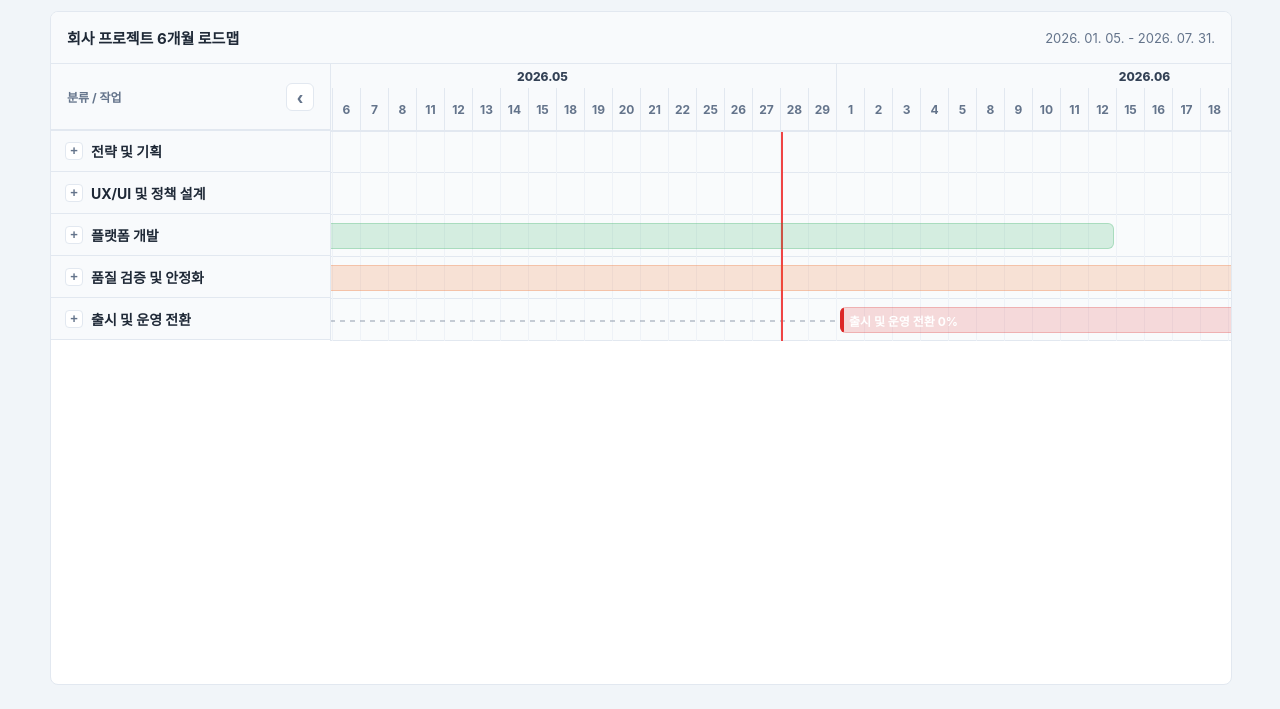
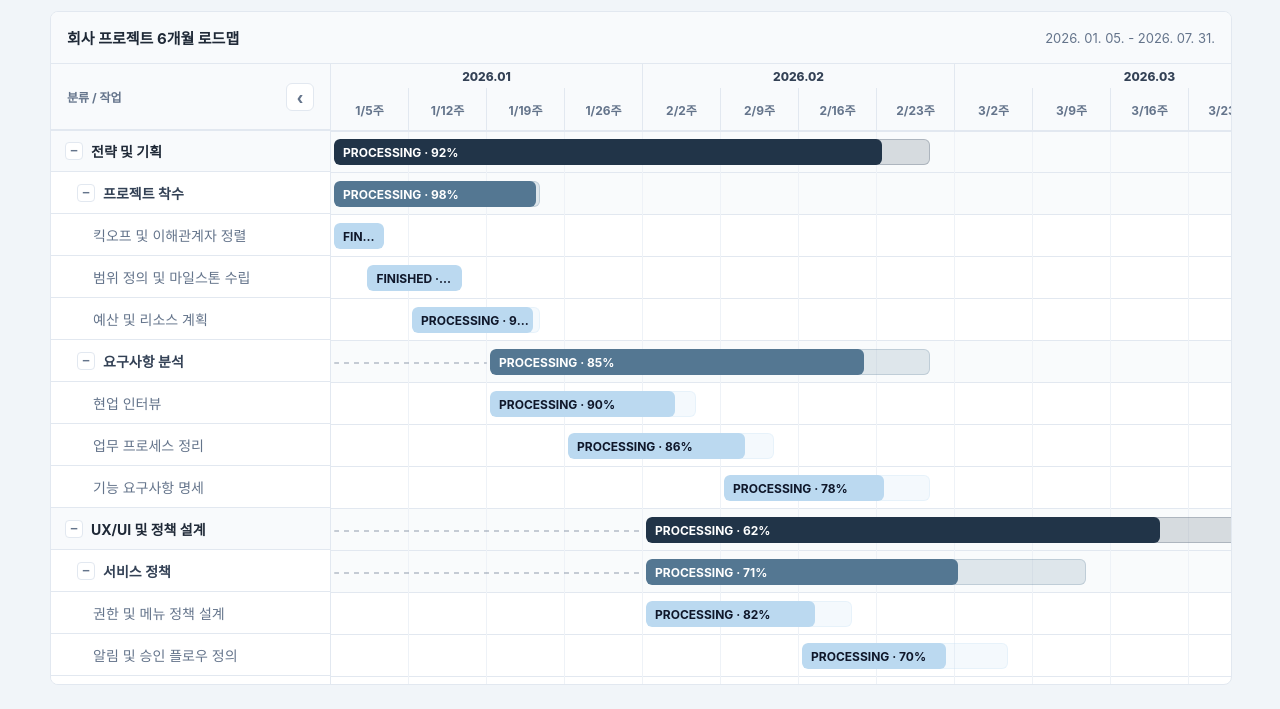
Before and after one commit to a9a9a9/chartProject, a website: page demo/index.html in a window 1280 px wide. Shown: the part 91-800 px from the top of the page. Drawn offline with nearby package versions, Linux system fonts and the light colour scheme.

Commit message:
Support split schedule data and render options

```diff
--- a/data/project-schedule.json
+++ b/data/project-schedule.json
@@ -1,334 +1,627 @@
-[
 {
-    "large": "전략 및 기획",
-    "children": [
+  "largeList": [
     {
-        "medium": "프로젝트 착수",
-        "children": [
+      "id": "L01",
+      "name": "전략 및 기획",
+      "type": "large",
+      "status": "PROCESSING",
+      "start": "2026-01-05",
+      "end": "2026-02-27",
+      "expectDays": 54,
+      "progress": 92,
+      "color": "#2563eb"
+    },
     {
-            "small": "킥오프 및 이해관계자 정렬",
+      "id": "L02",
+      "name": "UX/UI 및 정책 설계",
+      "type": "large",
+      "status": "PROCESSING",
+      "start": "2026-02-02",
+      "end": "2026-04-17",
+      "expectDays": 75,
+      "progress": 62,
+      "color": "#7c3aed"
+    },
+    {
+      "id": "L03",
+      "name": "플랫폼 개발",
+      "type": "large",
+      "status": "PROCESSING",
+      "start": "2026-03-02",
+      "end": "2026-06-12",
+      "expectDays": 103,
+      "progress": 38,
+      "color": "#16a34a"
+    },
+    {
+      "id": "L04",
+      "name": "품질 검증 및 안정화",
+      "type": "large",
+      "status": "PROCESSING",
+      "start": "2026-04-20",
+      "end": "2026-07-03",
+      "expectDays": 75,
+      "progress": 8,
+      "color": "#ea580c"
+    },
+    {
+      "id": "L05",
+      "name": "출시 및 운영 전환",
+      "type": "large",
+      "status": "READY",
+      "start": "2026-06-01",
+      "end": "2026-07-31",
+      "expectDays": 61,
+      "progress": 0,
+      "color": "#dc2626"
+    }
+  ],
+  "mediumList": [
+    {
+      "largeId": "L01",
+      "id": "L01M01",
+      "name": "프로젝트 착수",
+      "type": "medium",
+      "status": "PROCESSING",
+      "start": "2026-01-05",
+      "end": "2026-01-23",
+      "expectDays": 19,
+      "progress": 98,
+      "color": "#2563eb"
+    },
+    {
+      "largeId": "L01",
+      "id": "L01M02",
+      "name": "요구사항 분석",
+      "type": "medium",
+      "status": "PROCESSING",
+      "start": "2026-01-19",
+      "end": "2026-02-27",
+      "expectDays": 40,
+      "progress": 85,
+      "color": "#0891b2"
+    },
+    {
+      "largeId": "L02",
+      "id": "L02M01",
+      "name": "서비스 정책",
+      "type": "medium",
+      "status": "PROCESSING",
+      "start": "2026-02-02",
+      "end": "2026-03-13",
+      "expectDays": 40,
+      "progress": 71,
+      "color": "#7c3aed"
+    },
+    {
+      "largeId": "L02",
+      "id": "L02M02",
+      "name": "화면 설계",
+      "type": "medium",
+      "status": "PROCESSING",
+      "start": "2026-02-09",
+      "end": "2026-04-17",
+      "expectDays": 68,
+      "progress": 56,
+      "color": "#9333ea"
+    },
+    {
+      "largeId": "L03",
+      "id": "L03M01",
+      "name": "프론트엔드",
+      "type": "medium",
+      "status": "PROCESSING",
+      "start": "2026-03-02",
+      "end": "2026-05-29",
+      "expectDays": 89,
+      "progress": 39,
+      "color": "#16a34a"
+    },
+    {
+      "largeId": "L03",
+      "id": "L03M02",
+      "name": "백엔드",
+      "type": "medium",
+      "status": "PROCESSING",
+      "start": "2026-03-02",
+      "end": "2026-06-12",
+      "expectDays": 103,
+      "progress": 38,
+      "color": "#0f766e"
+    },
+    {
+      "largeId": "L03",
+      "id": "L03M03",
+      "name": "데이터 및 연동",
+      "type": "medium",
+      "status": "PROCESSING",
+      "start": "2026-03-09",
+      "end": "2026-06-05",
+      "expectDays": 89,
+      "progress": 37,
+      "color": "#65a30d"
+    },
+    {
+      "largeId": "L04",
+      "id": "L04M01",
+      "name": "테스트 준비",
+      "type": "medium",
+      "status": "PROCESSING",
+      "start": "2026-04-20",
+      "end": "2026-06-05",
+      "expectDays": 47,
+      "progress": 16,
+      "color": "#ea580c"
+    },
+    {
+      "largeId": "L04",
+      "id": "L04M02",
+      "name": "통합 검증",
+      "type": "medium",
+      "status": "READY",
+      "start": "2026-05-25",
+      "end": "2026-07-03",
+      "expectDays": 40,
+      "progress": 0,
+      "color": "#f97316"
+    },
+    {
+      "largeId": "L05",
+      "id": "L05M01",
+      "name": "배포 준비",
+      "type": "medium",
+      "status": "READY",
+      "start": "2026-06-01",
+      "end": "2026-07-10",
+      "expectDays": 40,
+      "progress": 0,
+      "color": "#dc2626"
+    },
+    {
+      "largeId": "L05",
+      "id": "L05M02",
+      "name": "오픈 및 안정화",
+      "type": "medium",
+      "status": "READY",
+      "start": "2026-07-06",
+      "end": "2026-07-31",
+      "expectDays": 26,
+      "progress": 0,
+      "color": "#be123c"
+    }
+  ],
+  "smallList": [
+    {
+      "mediumId": "L01M01",
+      "id": "L01M01S01",
+      "name": "킥오프 및 이해관계자 정렬",
+      "type": "small",
+      "status": "FINISHED",
       "start": "2026-01-05",
       "end": "2026-01-09",
+      "expectDays": 5,
       "progress": 100,
       "color": "#2563eb"
     },
     {
-            "small": "범위 정의 및 마일스톤 수립",
+      "mediumId": "L01M01",
+      "id": "L01M01S02",
+      "name": "범위 정의 및 마일스톤 수립",
+      "type": "small",
+      "status": "FINISHED",
       "start": "2026-01-08",
       "end": "2026-01-16",
+      "expectDays": 9,
       "progress": 100,
       "color": "#2563eb"
     },
     {
-            "small": "예산 및 리소스 계획",
+      "mediumId": "L01M01",
+      "id": "L01M01S03",
+      "name": "예산 및 리소스 계획",
+      "type": "small",
+      "status": "PROCESSING",
       "start": "2026-01-12",
       "end": "2026-01-23",
+      "expectDays": 12,
       "progress": 95,
       "color": "#2563eb"
-          }
-        ]
     },
     {
-        "medium": "요구사항 분석",
-        "children": [
-          {
-            "small": "현업 인터뷰",
+      "mediumId": "L01M02",
+      "id": "L01M02S01",
+      "name": "현업 인터뷰",
+      "type": "small",
+      "status": "PROCESSING",
       "start": "2026-01-19",
       "end": "2026-02-06",
+      "expectDays": 19,
       "progress": 90,
       "color": "#0891b2"
     },
     {
-            "small": "업무 프로세스 정리",
+      "mediumId": "L01M02",
+      "id": "L01M02S02",
+      "name": "업무 프로세스 정리",
+      "type": "small",
+      "status": "PROCESSING",
       "start": "2026-01-26",
       "end": "2026-02-13",
+      "expectDays": 19,
       "progress": 86,
       "color": "#0891b2"
     },
     {
-            "small": "기능 요구사항 명세",
+      "mediumId": "L01M02",
+      "id": "L01M02S03",
+      "name": "기능 요구사항 명세",
+      "type": "small",
+      "status": "PROCESSING",
       "start": "2026-02-09",
       "end": "2026-02-27",
+      "expectDays": 19,
       "progress": 78,
       "color": "#0891b2"
-          }
-        ]
-      }
-    ]
     },
     {
-    "large": "UX/UI 및 정책 설계",
-    "children": [
-      {
-        "medium": "서비스 정책",
-        "children": [
-          {
-            "small": "권한 및 메뉴 정책 설계",
+      "mediumId": "L02M01",
+      "id": "L02M01S01",
+      "name": "권한 및 메뉴 정책 설계",
+      "type": "small",
+      "status": "PROCESSING",
       "start": "2026-02-02",
       "end": "2026-02-20",
+      "expectDays": 19,
       "progress": 82,
       "color": "#7c3aed"
     },
     {
-            "small": "알림 및 승인 플로우 정의",
+      "mediumId": "L02M01",
+      "id": "L02M01S02",
+      "name": "알림 및 승인 플로우 정의",
+      "type": "small",
+      "status": "PROCESSING",
       "start": "2026-02-16",
       "end": "2026-03-06",
+      "expectDays": 19,
       "progress": 70,
       "color": "#7c3aed"
     },
     {
-            "small": "데이터 입력/검증 정책",
+      "mediumId": "L02M01",
+      "id": "L02M01S03",
+      "name": "데이터 입력/검증 정책",
+      "type": "small",
+      "status": "PROCESSING",
       "start": "2026-02-23",
       "end": "2026-03-13",
+      "expectDays": 19,
       "progress": 62,
       "color": "#7c3aed"
-          }
-        ]
     },
     {
-        "medium": "화면 설계",
-        "children": [
-          {
-            "small": "IA 및 사용자 흐름 작성",
+      "mediumId": "L02M02",
+      "id": "L02M02S01",
+      "name": "IA 및 사용자 흐름 작성",
+      "type": "small",
+      "status": "PROCESSING",
       "start": "2026-02-09",
       "end": "2026-02-27",
+      "expectDays": 19,
       "progress": 88,
       "color": "#9333ea"
     },
     {
-            "small": "와이어프레임 제작",
+      "mediumId": "L02M02",
+      "id": "L02M02S02",
+      "name": "와이어프레임 제작",
+      "type": "small",
+      "status": "PROCESSING",
       "start": "2026-02-23",
       "end": "2026-03-20",
+      "expectDays": 26,
       "progress": 65,
       "color": "#9333ea"
     },
     {
-            "small": "디자인 시스템 정리",
+      "mediumId": "L02M02",
+      "id": "L02M02S03",
+      "name": "디자인 시스템 정리",
+      "type": "small",
+      "status": "PROCESSING",
       "start": "2026-03-09",
       "end": "2026-04-03",
+      "expectDays": 26,
       "progress": 42,
       "color": "#9333ea"
     },
     {
-            "small": "주요 화면 시안 확정",
+      "mediumId": "L02M02",
+      "id": "L02M02S04",
+      "name": "주요 화면 시안 확정",
+      "type": "small",
+      "status": "PROCESSING",
       "start": "2026-03-23",
       "end": "2026-04-17",
+      "expectDays": 26,
       "progress": 28,
       "color": "#9333ea"
-          }
-        ]
-      }
-    ]
     },
     {
-    "large": "플랫폼 개발",
-    "children": [
-      {
-        "medium": "프론트엔드",
-        "children": [
-          {
-            "small": "프로젝트 구조 및 공통 레이아웃",
+      "mediumId": "L03M01",
+      "id": "L03M01S01",
+      "name": "프로젝트 구조 및 공통 레이아웃",
+      "type": "small",
+      "status": "PROCESSING",
       "start": "2026-03-02",
       "end": "2026-03-20",
+      "expectDays": 19,
       "progress": 75,
       "color": "#16a34a"
     },
     {
-            "small": "대시보드 및 리스트 화면",
+      "mediumId": "L03M01",
+      "id": "L03M01S02",
+      "name": "대시보드 및 리스트 화면",
+      "type": "small",
+      "status": "PROCESSING",
       "start": "2026-03-16",
       "end": "2026-04-17",
+      "expectDays": 33,
       "progress": 48,
       "color": "#16a34a"
     },
     {
-            "small": "상세/등록/수정 화면",
+      "mediumId": "L03M01",
+      "id": "L03M01S03",
+      "name": "상세/등록/수정 화면",
+      "type": "small",
+      "status": "PROCESSING",
       "start": "2026-04-06",
       "end": "2026-05-08",
+      "expectDays": 33,
       "progress": 24,
       "color": "#16a34a"
     },
     {
-            "small": "차트 및 리포트 화면",
+      "mediumId": "L03M01",
+      "id": "L03M01S04",
+      "name": "차트 및 리포트 화면",
+      "type": "small",
+      "status": "PROCESSING",
       "start": "2026-04-27",
       "end": "2026-05-29",
+      "expectDays": 33,
       "progress": 8,
       "color": "#16a34a"
-          }
-        ]
     },
     {
-        "medium": "백엔드",
-        "children": [
-          {
-            "small": "API 설계 및 계약 정의",
+      "mediumId": "L03M02",
+      "id": "L03M02S01",
+      "name": "API 설계 및 계약 정의",
+      "type": "small",
+      "status": "PROCESSING",
       "start": "2026-03-02",
       "end": "2026-03-27",
+      "expectDays": 26,
       "progress": 80,
       "color": "#0f766e"
     },
     {
-            "small": "인증/권한 모듈 개발",
+      "mediumId": "L03M02",
+      "id": "L03M02S02",
+      "name": "인증/권한 모듈 개발",
+      "type": "small",
+      "status": "PROCESSING",
       "start": "2026-03-23",
       "end": "2026-04-24",
+      "expectDays": 33,
       "progress": 45,
       "color": "#0f766e"
     },
     {
-            "small": "업무 도메인 API 개발",
+      "mediumId": "L03M02",
+      "id": "L03M02S03",
+      "name": "업무 도메인 API 개발",
+      "type": "small",
+      "status": "PROCESSING",
       "start": "2026-04-13",
       "end": "2026-05-29",
+      "expectDays": 47,
       "progress": 20,
       "color": "#0f766e"
     },
     {
-            "small": "배치 및 알림 처리",
+      "mediumId": "L03M02",
+      "id": "L03M02S04",
+      "name": "배치 및 알림 처리",
+      "type": "small",
+      "status": "PROCESSING",
       "start": "2026-05-11",
       "end": "2026-06-12",
+      "expectDays": 33,
       "progress": 5,
       "color": "#0f766e"
-          }
-        ]
     },
     {
-        "medium": "데이터 및 연동",
-        "children": [
-          {
-            "small": "DB 모델링",
+      "mediumId": "L03M03",
+      "id": "L03M03S01",
+      "name": "DB 모델링",
+      "type": "small",
+      "status": "PROCESSING",
       "start": "2026-03-09",
       "end": "2026-04-03",
+      "expectDays": 26,
       "progress": 68,
       "color": "#65a30d"
     },
     {
-            "small": "외부 시스템 연동 규격 협의",
+      "mediumId": "L03M03",
+      "id": "L03M03S02",
+      "name": "외부 시스템 연동 규격 협의",
+      "type": "small",
+      "status": "PROCESSING",
       "start": "2026-03-30",
       "end": "2026-04-24",
+      "expectDays": 26,
       "progress": 38,
       "color": "#65a30d"
     },
     {
-            "small": "마이그레이션 스크립트 작성",
+      "mediumId": "L03M03",
+      "id": "L03M03S03",
+      "name": "마이그레이션 스크립트 작성",
+      "type": "small",
+      "status": "PROCESSING",
       "start": "2026-05-04",
       "end": "2026-06-05",
+      "expectDays": 33,
       "progress": 6,
       "color": "#65a30d"
-          }
-        ]
-      }
-    ]
     },
     {
-    "large": "품질 검증 및 안정화",
-    "children": [
-      {
-        "medium": "테스트 준비",
-        "children": [
-          {
-            "small": "테스트 시나리오 작성",
+      "mediumId": "L04M01",
+      "id": "L04M01S01",
+      "name": "테스트 시나리오 작성",
+      "type": "small",
+      "status": "PROCESSING",
       "start": "2026-04-20",
       "end": "2026-05-15",
+      "expectDays": 26,
       "progress": 30,
       "color": "#ea580c"
     },
     {
-            "small": "테스트 데이터 구성",
+      "mediumId": "L04M01",
+      "id": "L04M01S02",
+      "name": "테스트 데이터 구성",
+      "type": "small",
+      "status": "PROCESSING",
       "start": "2026-05-04",
       "end": "2026-05-22",
+      "expectDays": 19,
       "progress": 12,
       "color": "#ea580c"
     },
     {
-            "small": "자동화 테스트 기반 구축",
+      "mediumId": "L04M01",
+      "id": "L04M01S03",
+      "name": "자동화 테스트 기반 구축",
+      "type": "small",
+      "status": "PROCESSING",
       "start": "2026-05-11",
       "end": "2026-06-05",
+      "expectDays": 26,
       "progress": 5,
       "color": "#ea580c"
-          }
-        ]
     },
     {
-        "medium": "통합 검증",
-        "children": [
-          {
-            "small": "1차 통합 테스트",
+      "mediumId": "L04M02",
+      "id": "L04M02S01",
+      "name": "1차 통합 테스트",
+      "type": "small",
+      "status": "READY",
       "start": "2026-05-25",
       "end": "2026-06-12",
+      "expectDays": 19,
       "progress": 0,
       "color": "#f97316"
     },
     {
-            "small": "성능 점검 및 튜닝",
+      "mediumId": "L04M02",
+      "id": "L04M02S02",
+      "name": "성능 점검 및 튜닝",
+      "type": "small",
+      "status": "READY",
       "start": "2026-06-08",
       "end": "2026-06-26",
+      "expectDays": 19,
       "progress": 0,
       "color": "#f97316"
     },
     {
-            "small": "결함 수정 및 회귀 테스트",
+      "mediumId": "L04M02",
+      "id": "L04M02S03",
+      "name": "결함 수정 및 회귀 테스트",
+      "type": "small",
+      "status": "READY",
       "start": "2026-06-15",
       "end": "2026-07-03",
+      "expectDays": 19,
       "progress": 0,
       "color": "#f97316"
-          }
-        ]
-      }
-    ]
     },
     {
-    "large": "출시 및 운영 전환",
-    "children": [
-      {
-        "medium": "배포 준비",
-        "children": [
-          {
-            "small": "운영 인프라 점검",
+      "mediumId": "L05M01",
+      "id": "L05M01S01",
+      "name": "운영 인프라 점검",
+      "type": "small",
+      "status": "READY",
       "start": "2026-06-01",
       "end": "2026-06-19",
+      "expectDays": 19,
       "progress": 0,
       "color": "#dc2626"
     },
     {
-            "small": "릴리즈 노트 및 운영 매뉴얼",
+      "mediumId": "L05M01",
+      "id": "L05M01S02",
+      "name": "릴리즈 노트 및 운영 매뉴얼",
+      "type": "small",
+      "status": "READY",
       "start": "2026-06-15",
       "end": "2026-07-03",
+      "expectDays": 19,
       "progress": 0,
       "color": "#dc2626"
     },
     {
-            "small": "사용자 교육",
+      "mediumId": "L05M01",
+      "id": "L05M01S03",
+      "name": "사용자 교육",
+      "type": "small",
+      "status": "READY",
       "start": "2026-06-22",
       "end": "2026-07-10",
+      "expectDays": 19,
       "progress": 0,
       "color": "#dc2626"
-          }
-        ]
     },
     {
-        "medium": "오픈 및 안정화",
-        "children": [
-          {
-            "small": "최종 배포 리허설",
+      "mediumId": "L05M02",
+      "id": "L05M02S01",
+      "name": "최종 배포 리허설",
+      "type": "small",
+      "status": "READY",
       "start": "2026-07-06",
       "end": "2026-07-10",
+      "expectDays": 5,
       "progress": 0,
       "color": "#be123c"
     },
     {
-            "small": "프로덕션 오픈",
+      "mediumId": "L05M02",
+      "id": "L05M02S02",
+      "name": "프로덕션 오픈",
+      "type": "small",
+      "status": "READY",
       "start": "2026-07-13",
       "end": "2026-07-17",
+      "expectDays": 5,
       "progress": 0,
       "color": "#be123c"
     },
     {
-            "small": "오픈 후 모니터링",
+      "mediumId": "L05M02",
+      "id": "L05M02S03",
+      "name": "오픈 후 모니터링",
+      "type": "small",
+      "status": "READY",
       "start": "2026-07-20",
       "end": "2026-07-31",
+      "expectDays": 12,
       "progress": 0,
       "color": "#be123c"
     }
   ]
 }
-    ]
-  }
-]
--- a/demo/index.html
+++ b/demo/index.html
@@ -4,7 +4,7 @@
     <meta charset="utf-8" />
     <meta name="viewport" content="width=device-width, initial-scale=1" />
     <title>jQuery Custom Gantt Demo</title>
-    <link rel="stylesheet" href="../dist/jquery.custom-gantt.css?v=20260525-11" />
+    <link rel="stylesheet" href="../dist/jquery.custom-gantt.css?v=20260528-5" />
     <style>
       html,
       body {
@@ -152,7 +152,7 @@
         </div>
         <div class="demo-actions">
           <div class="demo-toggle" aria-label="날짜 보기 단위">
-            <button class="demo-button is-active" type="button" data-view-mode="day">일별</button>
+            <button class="demo-button" type="button" data-view-mode="day">일별</button>
             <button class="demo-button" type="button" data-view-mode="week">주별</button>
             <button class="demo-button" type="button" data-view-mode="month">월별</button>
           </div>
@@ -160,7 +160,12 @@
             <button class="demo-button is-active" type="button" data-size="compact">Compact</button>
             <button class="demo-button" type="button" data-size="wide">Wide</button>
           </div>
-          <button class="demo-icon-button is-collapsed" type="button" id="toggleAllRows" aria-label="전체 펼치기" title="전체 펼치기"></button>
+          <div class="demo-toggle" aria-label="분류 펼침 단계">
+            <button class="demo-button" type="button" data-expand-level="large">대분류</button>
+            <button class="demo-button" type="button" data-expand-level="medium">중분류</button>
+            <button class="demo-button" type="button" data-expand-level="small">소분류</button>
+          </div>
+          <button style="display: none;" class="demo-icon-button is-collapsed" type="button" id="toggleAllRows" aria-label="전체 펼치기" title="전체 펼치기"></button>
         </div>
       </header>
 
@@ -168,33 +173,90 @@
     </main>
 
     <script src="https://code.jquery.com/jquery-3.7.1.min.js"></script>
-    <script src="../dist/jquery.custom-gantt.js?v=20260525-11"></script>
+    <script src="../dist/jquery.custom-gantt.js?v=20260528-9"></script>
     <script>
       $(function () {
         var isAllCollapsed = true;
         var baseOptions = {
           title: '회사 프로젝트 6개월 로드맵',
           data: [],
-          startDate: '2026-01-05',
-          endDate: '2026-07-31',
           dayWidth: 28,
           weekWidth: 78,
           monthWidth: 112,
-          viewMode: 'day',
-          initialCenterDate: 'today',
+          viewMode: 'week',
+          initialCenterDate: 'start',
           initialCollapsed: true,
+          initialExpandLevel: 'small',
           excludeWeekends: true,
           colorTheme: 'default',
-          ignoreDataColors: false
+          ignoreDataColors: false,
+          colorRenderer: function (item) {
+            /* if (item.status === 'done' || item.status === 'FINISHED') {
+              return 'green';
+            }
+
+            if (item.status === 'risk') {
+              return 'red';
+            }
+
+            if (item.status === 'hold' || item.status === 'READY') {
+              return 'orange';
+            } */
+
+            if(item.type == 'large') return '#213448';
+            if(item.type == 'medium') return '#547792';
+            if(item.type == 'small') return '#BBD9F0';
+
+            return null;
+          },
+          barLabelRenderer: function (item, context) {
+            return item.status + ' · ' + context.progress + '%';
+            //return context.progress + '%';
+          }
         };
+
+        syncDemoButtons(baseOptions);
 
         $.getJSON('../data/project-schedule.json')
           .done(function (data) {
-            $('#gantt').customGantt($.extend({}, baseOptions, { data: data }));
+            $('#gantt').customGantt($.extend({}, baseOptions, { data: normalizeGanttData(data) }));
           })
           .fail(function () {
             $('#gantt').html('<div class="custom-gantt"><div class="cg-empty">일정 JSON을 불러오지 못했습니다.</div></div>');
           });
+
+        function normalizeGanttData(data) {
+          if (data && data.largeList && data.mediumList && data.smallList) {
+            return $.customGantt.buildHierarchy(data.largeList, data.mediumList, data.smallList);
+          }
+
+          return data;
+        }
+
+        function getInitialExpandLevel(options) {
+          if (options.initialExpandLevel) {
+            return options.initialExpandLevel;
+          }
+
+          return options.initialCollapsed ? 'large' : 'small';
+        }
+
+        function syncDemoButtons(options) {
+          var viewMode = options.viewMode || 'day';
+          var expandLevel = getInitialExpandLevel(options);
+
+          $('[data-view-mode]').removeClass('is-active');
+          $('[data-view-mode="' + viewMode + '"]').addClass('is-active');
+
+          $('[data-expand-level]').removeClass('is-active');
+          $('[data-expand-level="' + expandLevel + '"]').addClass('is-active');
+
+          isAllCollapsed = expandLevel === 'large';
+          $('#toggleAllRows')
+            .toggleClass('is-collapsed', isAllCollapsed)
+            .attr('aria-label', isAllCollapsed ? '전체 펼치기' : '전체 접기')
+            .attr('title', isAllCollapsed ? '전체 펼치기' : '전체 접기');
+        }
 
         $('[data-view-mode]').on('click', function () {
           var viewMode = $(this).data('view-mode');
@@ -221,10 +283,26 @@
           });
         });
 
+        $('[data-expand-level]').on('click', function () {
+          var level = $(this).data('expand-level');
+          var isCollapsedLevel = level === 'large';
+
+          $('[data-expand-level]').removeClass('is-active');
+          $(this).addClass('is-active');
+          isAllCollapsed = isCollapsedLevel;
+          $('#gantt').customGantt('expandToLevel', level);
+          $('#toggleAllRows')
+            .toggleClass('is-collapsed', isAllCollapsed)
+            .attr('aria-label', isAllCollapsed ? '전체 펼치기' : '전체 접기')
+            .attr('title', isAllCollapsed ? '전체 펼치기' : '전체 접기');
+        });
+
         $('#toggleAllRows').on('click', function () {
           isAllCollapsed = !isAllCollapsed;
 
           $('#gantt').customGantt(isAllCollapsed ? 'collapseAll' : 'expandAll');
+          $('[data-expand-level]').removeClass('is-active');
+          $('[data-expand-level="' + (isAllCollapsed ? 'large' : 'small') + '"]').addClass('is-active');
           $(this)
             .toggleClass('is-collapsed', isAllCollapsed)
             .attr('aria-label', isAllCollapsed ? '전체 펼치기' : '전체 접기')
```
Also changed, not shown: data/test-data.json (added, +64 -0 lines), README.md, dist/jquery.custom-gantt.js, src/jquery.custom-gantt.js. Lines whose indentation alone changed are shown as unchanged.
